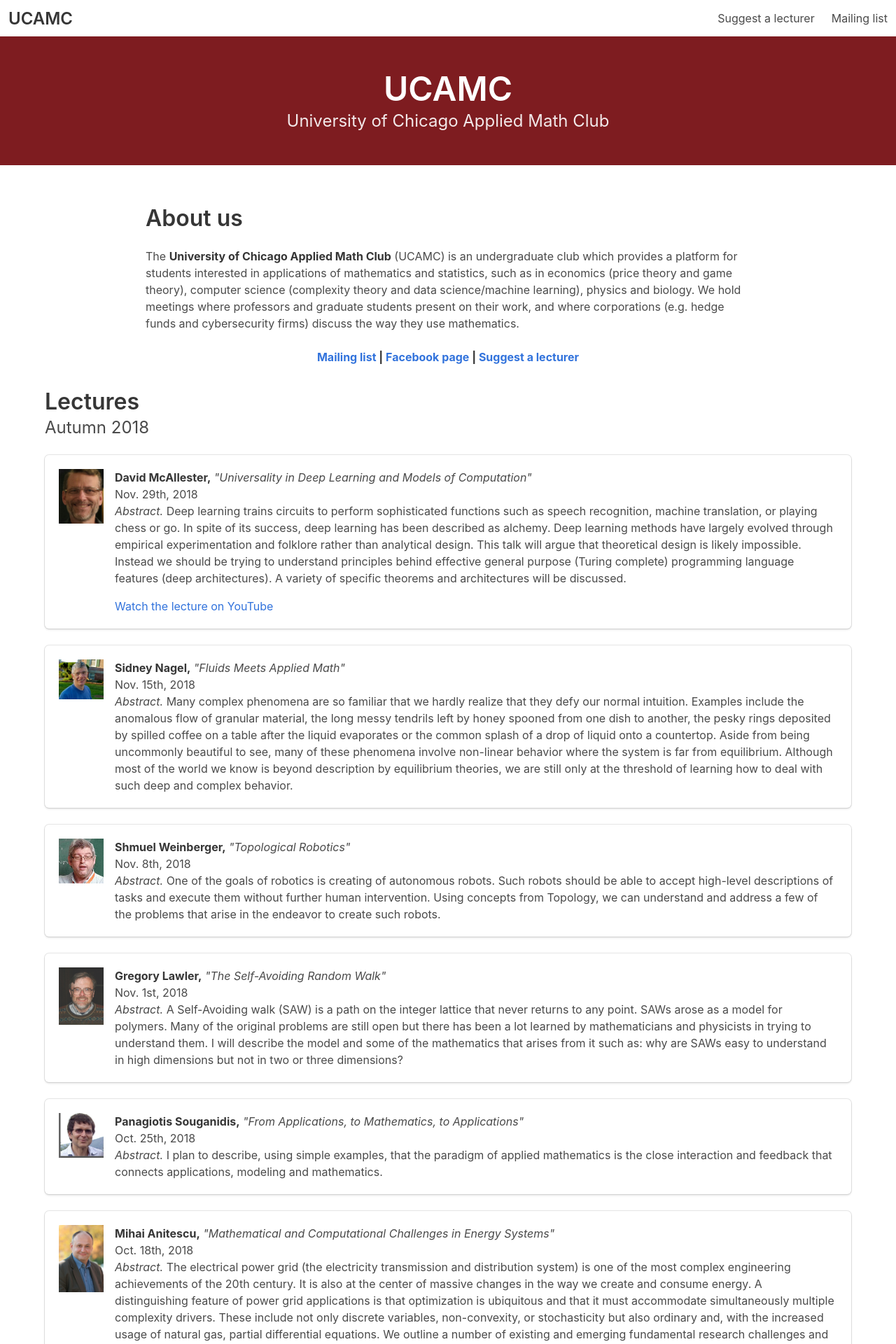
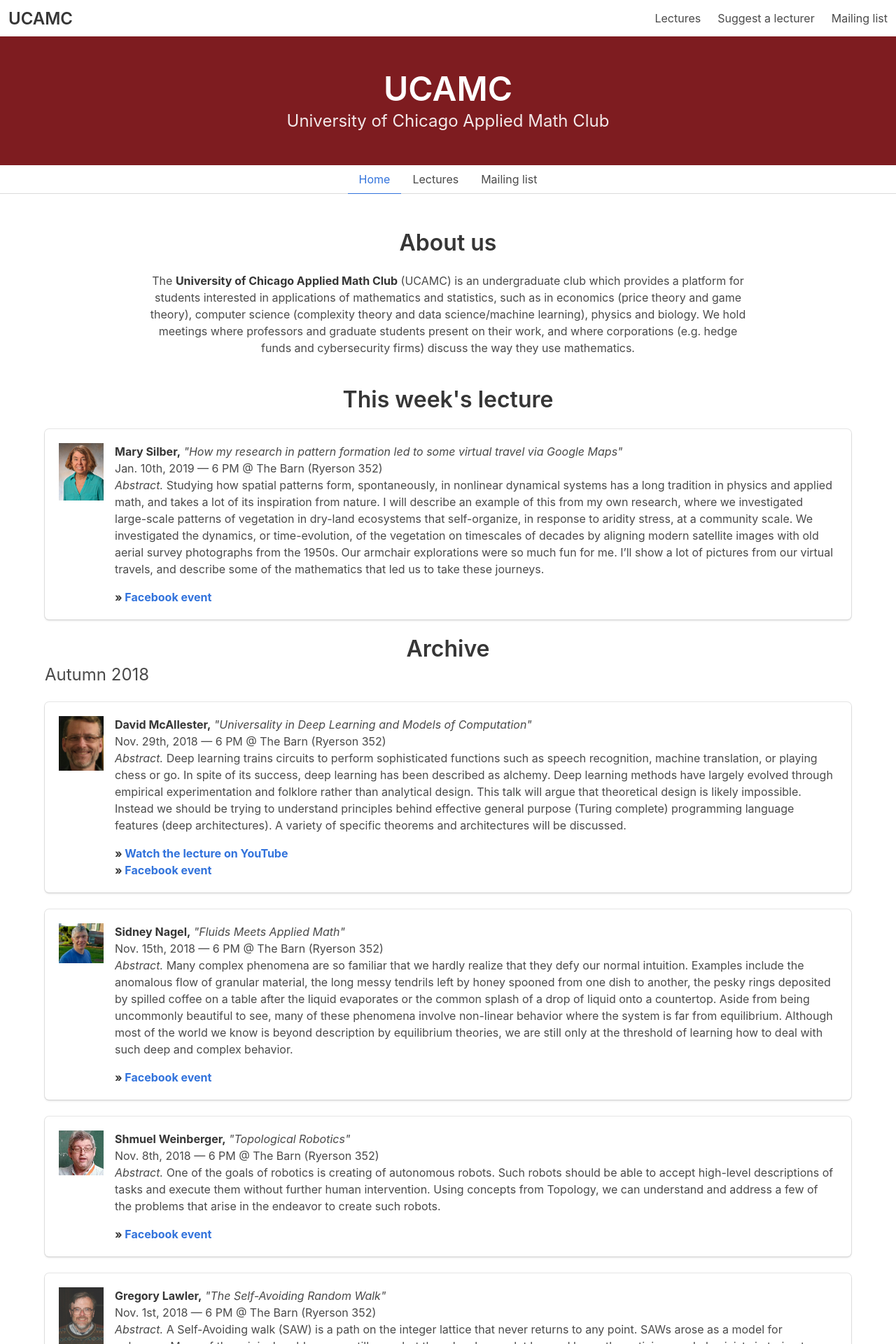
Before and after one commit to ucamc/ucamc.github.io, a Jekyll site: the page built from index.html, in a window 1280 px wide. Shown: the top 1920 px of the page at 70% size. Built offline with Jekyll 4.4.1, drawn with Linux system fonts in a browser that asks for light colours; nearby versions of some CDN libraries; some of the changed text lies outside the part shown.

Commit message:
Better architecture

```diff
--- a/_config.yml
+++ b/_config.yml
@@ -24,6 +24,9 @@ url: "https://ucamc.github.io"
 listhost: "https://lists.uchicago.edu/web/info/applied_math_club"
 facebookurl: "https://www.facebook.com/groups/ucamc"
 github_username: ucamc
+currentf: winter19
+
+
 
 # Build settings
 markdown: kramdown
--- a/_data/autumn18.yml
+++ b/_data/autumn18.yml
@@ -1,42 +1,60 @@
 - who: David McAllester
   what: Universality in Deep Learning and Models of Computation
   when: Nov. 29th, 2018
+  where: The Barn (Ryerson 352)
+  time: 6 PM
   photo: mcallester.png
   url: http://ttic.uchicago.edu/~dmcallester/
   youtube: https://www.youtube.com/watch?v=AI1pgyV6-Xc
+  fb: "https://www.facebook.com/events/197151871174370/"
   abstract: "Deep learning trains circuits to perform sophisticated functions such as speech recognition, machine translation, or playing chess or go. In spite of its success, deep learning has been described as alchemy. Deep learning methods have largely evolved through empirical experimentation and folklore rather than analytical design. This talk will argue that theoretical design is likely impossible. Instead we should be trying to understand principles behind effective general purpose (Turing complete) programming language features (deep architectures). A variety of specific theorems and architectures will be discussed."
 
 - who: Sidney Nagel
   what: Fluids Meets Applied Math
   when: Nov. 15th, 2018
+  where: The Barn (Ryerson 352)
+  time: 6 PM
   photo: nagel.jpg
   url: http://nagelgroup.uchicago.edu/Nagel-Group/index.html
+  fb: "https://www.facebook.com/events/310914316173572/"
   abstract: "Many complex phenomena are so familiar that we hardly realize that they defy our normal intuition. Examples include the anomalous flow of granular material, the long messy tendrils left by honey spooned from one dish to another, the pesky rings deposited by spilled coffee on a table after the liquid evaporates or the common splash of a drop of liquid onto a countertop. Aside from being uncommonly beautiful to see, many of these phenomena involve non-linear behavior where the system is far from equilibrium. Although most of the world we know is beyond description by equilibrium theories, we are still only at the threshold of learning how to deal with such deep and complex behavior."
 
 - who: Shmuel Weinberger
   what: Topological Robotics
   when: Nov. 8th, 2018
+  where: The Barn (Ryerson 352)
+  time: 6 PM
   photo: weinberger.jpg
   url: http://www.math.uchicago.edu/~shmuel/
+  fb: "https://www.facebook.com/events/598012820629761/"
   abstract: "One of the goals of robotics is creating of autonomous robots. Such robots should be able to accept high-level descriptions of tasks and execute them without further human intervention. Using concepts from Topology, we can understand and address a few of the problems that arise in the endeavor to create such robots."
 
 - who: Gregory Lawler
   what: The Self-Avoiding Random Walk
   when: Nov. 1st, 2018
+  where: The Barn (Ryerson 352)
+  time: 6 PM
   photo: lawler.jpg
   url: http://www.math.uchicago.edu/~lawler/
+  fb: "https://www.facebook.com/events/566104017154343/"
   abstract: "A Self-Avoiding walk (SAW) is a path on the integer lattice that never returns to any point. SAWs arose as a model for polymers. Many of the original problems are still open but there has been a lot learned by mathematicians and physicists in trying to understand them. I will describe the model and some of the mathematics that arises from it such as: why are SAWs easy to understand in high dimensions but not in two or three dimensions?"
 
 - who: Panagiotis Souganidis
   what: From Applications, to Mathematics, to Applications
   when: Oct. 25th, 2018
+  where: The Barn (Ryerson 352)
+  time: 6 PM
   photo: souganidis.jpg
   url: http://www.math.uchicago.edu/~souganidis/
+  fb: "https://www.facebook.com/events/496132337459388/"
   abstract: "I plan to describe, using simple examples, that the paradigm of applied mathematics is the close interaction and feedback that connects applications, modeling and mathematics."
 
 - who: Mihai Anitescu
   what: Mathematical and Computational Challenges in Energy Systems
   when: Oct. 18th, 2018
+  where: The Barn (Ryerson 352)
+  time: 6 PM
   photo: anitescu.jpg
   url: https://www.mcs.anl.gov/~anitescu/
+  fb: "https://www.facebook.com/events/2171927129544313/"
   abstract: "The electrical power grid (the electricity transmission and distribution system) is one of the most complex engineering achievements of the 20th century. It is also at the center of massive changes in the way we create and consume energy. A distinguishing feature of power grid applications is that optimization is ubiquitous and that it must accommodate simultaneously multiple complexity drivers. These include not only discrete variables, non-convexity, or stochasticity but also ordinary and, with the increased usage of natural gas, partial differential equations. We outline a number of existing and emerging fundamental research challenges and discuss some recent promising avenues in the area. We will discuss in some detail the issue of long-horizon dynamic optimization problems that appear in planning problems and stochastic optimization problems that accommodate the uncertainty stemming from massive penetration of renewable resources."
--- /dev/null
+++ b/_data/winter19.yml
@@ -0,0 +1,14 @@
+lectures:
+  - &cur
+    who: Mary Silber
+    what: How my research in pattern formation led to some virtual travel via Google Maps
+    when: Jan. 10th, 2019
+    time: 6 PM
+    where: The Barn (Ryerson 352)
+    week: Week 1
+    photo: silber.jpg
+    url: "http://www.stat.uchicago.edu/~msilber/"
+    fb: "https://www.facebook.com/events/1136734449828048/"
+    abstract: "Studying how spatial patterns form, spontaneously, in nonlinear dynamical systems has a long tradition in physics and applied math, and takes a lot of its inspiration from nature. I will describe an example of this from my own research, where we investigated large-scale patterns of vegetation in dry-land ecosystems that self-organize, in response to aridity stress, at a community scale. We  investigated the dynamics, or time-evolution, of the vegetation on timescales of decades by aligning modern satellite images with old aerial survey photographs from  the 1950s. Our armchair explorations were so much fun for me. I’ll show a lot of pictures from our virtual travels, and describe some of the mathematics that led us to take these journeys."
+
+current: *cur
--- /dev/null
+++ b/_includes/box.html
@@ -0,0 +1,25 @@
+<div class="box">
+  <article class="media">
+    <div class="media-left">
+      <figure class="image is-64x64">
+        <a href="{{ include.lecture.url }}"><img src="{{ include.lecture.photo | prepend: "/assets/photos/" | relative_url }}"></a>
+      </figure>
+    </div>
+    <div class="media-content">
+      <div class="content">
+        <p><strong>{{ include.lecture.who }},</strong>
+        <i>"{{ include.lecture.what }}"</i><br>
+        {{ include.lecture.when }} — {{ include.lecture.time }} @ {{ include.lecture.where }}<br>
+        <i>Abstract.</i> {{ include.lecture.abstract }}</p>
+        {% if include.lecture.youtube %}
+          <div class="lecture-link">
+            <strong>» <a href="{{ include.lecture.youtube }}">Watch the lecture on YouTube</a></strong>
+          </div>
+        {% endif %}
+        {% if include.lecture.fb %}
+          <strong>» <a href="{{ include.lecture.fb }}">Facebook event</a></strong>
+        {% endif %}
+      </div>
+    </div>
+  </article>
+</div>
--- a/_includes/head.html
+++ b/_includes/head.html
@@ -46,7 +46,7 @@
   <link rel="stylesheet"
         href="https://cdnjs.cloudflare.com/ajax/libs/bulma/0.7.2/css/bulma.min.css">
   <link rel="stylesheet"
-        href="{{ '/assets/css/style.css' | prepend: site.baseurl }}">
+        href="{{ '/assets/css/style.css' | relative_url }}">
   <link rel="canonical"
         href="{{ page.url | replace:'index.html','' | prepend: site.baseurl | prepend: site.url }}">
   <!--<link rel="alternate"
--- a/_includes/header.html
+++ b/_includes/header.html
@@ -20,7 +20,8 @@
     </div>
 
     <div class="navbar-end">
-      <a href="{{ '/suggest' | prepend: site.url }}" class="navbar-item">Suggest a lecturer</a>
+      <a href="{{ '/lectures' | relative_url }}" class="navbar-item">Lectures</a>
+      <a href="{{ '/suggest' | relative_url }}" class="navbar-item">Suggest a lecturer</a>
       <a href="{{ site.listhost }}" class="navbar-item">Mailing list</a>
     </div>
   </div>
--- /dev/null
+++ b/_includes/hero.html
@@ -0,0 +1,8 @@
+<section class="hero is-primary">
+  <div id="header" class="hero-body">
+    <div class="container">
+      <h1 class="title is-1">UCAMC</h1>
+      <h2 class="subtitle is-4">University of Chicago Applied Math Club</h2>
+    </div>
+  </div>
+</section>
--- a/assets/css/style.css
+++ b/assets/css/style.css
@@ -12,7 +12,10 @@
 
 #about-par {
 	max-width: 75%;
-	margin: 10px auto;
+	margin: 0 auto;
+	margin-top: -20px;
+	margin-bottom: 20px;
+	text-align: center;
 }
 
 #about-people {
@@ -32,3 +35,7 @@
 .hero {
 	background-color: #7e1c20 !important;
 }
+
+#lectures {
+	text-align: center;
+}
--- a/index.md
+++ b/index.html
@@ -1,15 +1,17 @@
 ---
 layout: default
 ---
-<section class="hero is-primary">
-  <div id="header" class="hero-body">
-    <div class="container">
-      <h1 class="title is-1">UCAMC</h1>
-      <h2 class="subtitle is-4">University of Chicago Applied
-      Math Club</h2>
-    </div>
-  </div>
-</section>
+{% include hero.html %}
+
+<div class="tabs is-centered">
+  <ul>
+    <li class="is-active" href="{{ site.url }}"><a>Home</a></li>
+    <li><a href="{{ '/lectures' | relative_url }}">Lectures</a></li>
+    <li><a href="{{ site.listhost }}">Mailing list</a></li>
+  </ul>
+</div>
+
+
 <section class="section">
   <div class="container">
     <div id="about-par" class="content">
@@ -23,41 +25,26 @@ layout: default
       meetings where professors and graduate students present on
       their work, and where corporations (e.g. hedge funds and
       cybersecurity firms) discuss the way they use mathematics.
-      <br><br>
+      <br>
+      <!--<br><br>
       <div class="has-text-centered">
       <strong><a href="{{ site.listhost }}">Mailing list</a> | <a href="{{ site.facebookurl }}">Facebook page</a> | <a href="{{ '/suggest' | prepend: site.url }}">Suggest a lecturer</a></strong>
-      </div>
+      </div>-->
     </div>
     <br>
-    <h3 id="lectures" class="title is-3">Lectures</h3>
+
+    <h3 id="lectures" class="title is-3">This week's lecture</h3>
+
+    {% assign current = site.data[site.currentf].current %}
+    {% include box.html lecture=current %}
+
+    <h3 id="lectures" class="title is-3">Archive</h3>
     <h4 class="subtitle is-4">Autumn 2018</h4>
-    {% for lecture in site.data.autumn18 %}
-    <div class="box">
-      <article class="media">
-        <div class="media-left">
-          <figure class="image is-64x64">
-            <a href=
-            "{{ lecture.url }}"><img src=
-            "{{ lecture.photo | prepend: "/assets/photos/" | prepend: site.url }}"
-            alt="Image"></a>
-          </figure>
-        </div>
-        <div class="media-content">
-          <div class="content">
-            <p><strong>{{ lecture.who }},</strong>
-            <i>"{{ lecture.what }}"</i><br>{{ lecture.when }}<br>
-            <i>Abstract.</i> {{ lecture.abstract }}</p>
-            {% if lecture.youtube %}
-            <div class="lecture-link">
-              <a href="{{ lecture.youtube }}">Watch the lecture on YouTube</a>
-            </div>
-            {% endif %}
-          </div>
-        </div>
-      </article>
-    </div>
+    {% for lec in site.data.autumn18 %}
+      {% include box.html lecture=lec %}
     {% endfor %}
     <br>
+
     <h3 id="members" class="title is-3">Board members</h3>
     <div id="about-people" class="tile is-ancestor">
       <div class="tile is-parent">
```
Also changed, not shown: lectures.html (added, +7 -0 lines), assets/photos/silber.jpg (added).
